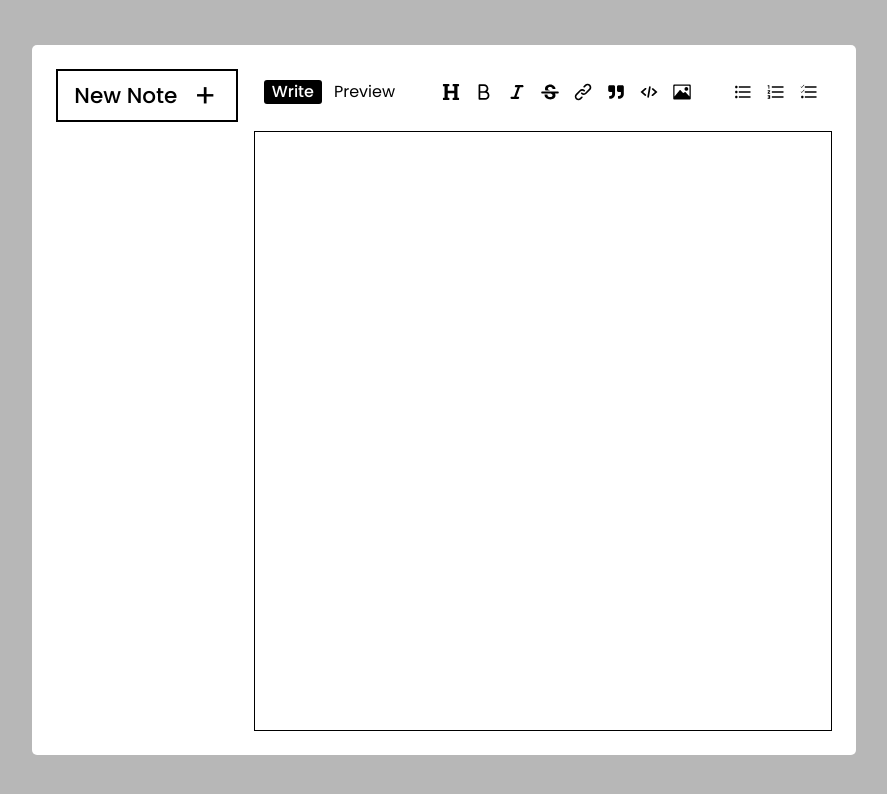
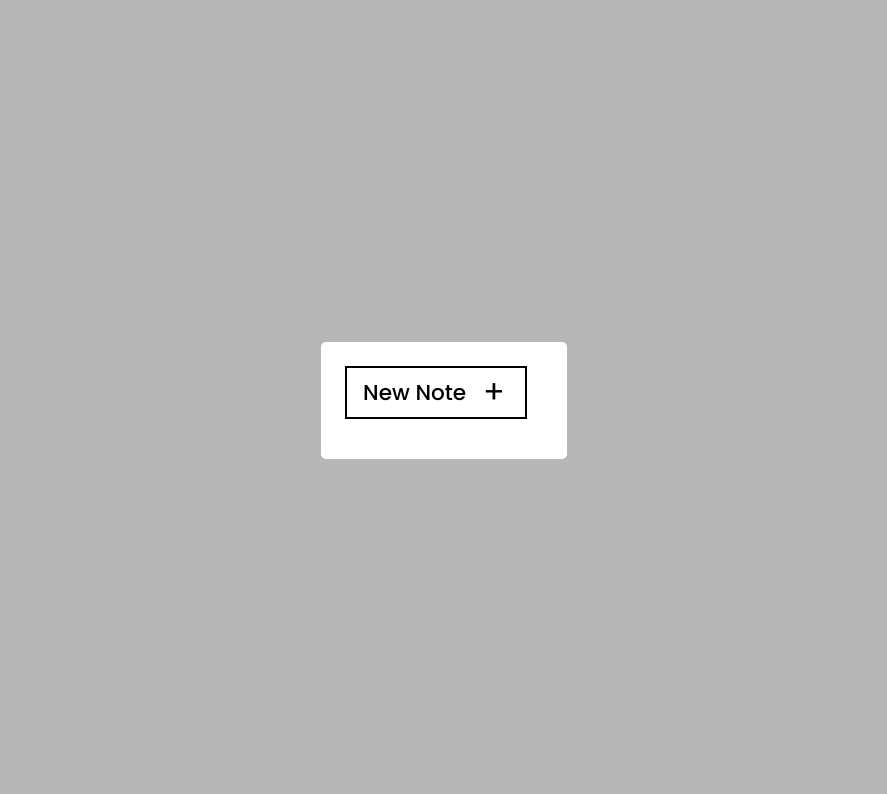
Before and after one commit to dev4ult/react-markdown-note-app, a React (Vite) app: page / in a window 1280 px wide. Shown: the top 794 px of the page, without its empty margins (196-1083 px from the left). Built offline with nearby package versions, Linux system fonts and the light colour scheme.

Commit message:
edit feature added

```diff
--- a/src/App.jsx
+++ b/src/App.jsx
@@ -73,7 +73,11 @@ function App() {
 
   function handleKey(e) {
     if (e.key == 'Enter') {
+      if (e.target.className === 'input-edit-title') {
+        editTabTitle();
+      } else {
         addNote();
+      }
     }
   }
 
@@ -102,6 +106,22 @@ function App() {
     }
   }
 
+  const [editTabMode, setEditTabMode] = useState(false);
+
+  function editTabTitle() {
+    setEditTabMode((prevMode) => {
+      if (prevMode && inputTextVal !== '') {
+        setNotes((prevNotes) => {
+          prevNotes[selectedIndex()].title = inputTextVal;
+          return [...prevNotes];
+        });
+        setInputTextVal('');
+      }
+
+      return !prevMode;
+    });
+  }
+
   function deleteNote() {
     setNotes((prevNotes) => {
       const newNotes = prevNotes;
@@ -124,15 +144,28 @@ function App() {
       <li key={id}>
         {selected ? (
           <div className="note-tab-title btn-selected">
-            {title}
+            {editTabMode ? (
+              <>
+                <input type="text" className="input-edit-title" onChange={handleChange} onKeyDown={handleKey} value={inputTextVal} />
+                <button type="button" className="edit-tab-btn cursor-pointer" onClick={editTabTitle}>
+                  <img src="./src/assets/check.svg" alt="Check Button" />
+                </button>
+              </>
+            ) : (
+              title
+            )}
+            {editTabMode ? (
+              ''
+            ) : (
               <div>
                 <button type="button" className="edit-tab-btn cursor-pointer">
-                <img src="./src/assets/edit.svg" alt="Edit Button" />
+                  <img src="./src/assets/edit.svg" alt="Edit Button" onClick={editTabTitle} />
                 </button>
                 <button type="button" className="edit-tab-btn cursor-pointer" onClick={deleteNote}>
                   <img src="./src/assets/delete.svg" alt="Delete Button" />
                 </button>
               </div>
+            )}
           </div>
         ) : (
           <button type="button" className="note-tab-title cursor-pointer" onClick={toggleSelect} id={id}>
@@ -147,17 +180,16 @@ function App() {
     const { value } = e.target;
     setTextNote(value);
     setNotes((prevNotes) => {
-      const newNotes = prevNotes;
-      newNotes[selectedIndex()].text = value;
-      return [...newNotes];
+      prevNotes[selectedIndex()].text = value;
+      return [...prevNotes];
     });
   }
 
-  function showConfirmDelete() {
-    setModalType('confirm-delete');
-    setModal(<Modal title="Confirm Delete" desc="Are you sure you want to delete this note?" onClickAccept={deleteNote} btnAcceptModalText="Delete" setShowHandle={setShow} btnHideModalText="Cancel" />);
-    setShow(true);
-  }
+  // function showConfirmDelete() {
+  //   setModalType('confirm-delete');
+  //   setModal(<Modal title="Confirm Delete" desc="Are you sure you want to delete this note?" onClickAccept={deleteNote} btnAcceptModalText="Delete" setShowHandle={setShow} btnHideModalText="Cancel" />);
+  //   setShow(true);
+  // }
 
   useEffect(() => {
     const textArea = document.querySelector('textarea');
@@ -165,9 +197,8 @@ function App() {
       const { value } = textArea;
 
       setNotes((prevNotes) => {
-        const newNotes = prevNotes;
-        newNotes[selectedIndex()].text = value;
-        return newNotes;
+        prevNotes[selectedIndex()].text = value;
+        return [...prevNotes];
       });
     }
   }, [textNote]);
@@ -205,9 +236,9 @@ function App() {
 
   return (
     <div className="App">
-      <aside>
+      <aside className={notes.length !== 0 ? 'mr-1rem' : ''}>
         <button
-          className="heading cursor-pointer"
+          className={'heading cursor-pointer' + (notes.length !== 0 ? ' mb-1rem' : '')}
           type="button"
           onClick={function () {
             setModalType('new-note-form');
@@ -217,7 +248,6 @@ function App() {
           <h1 className="title-heading">New Note</h1>
           <div className="btn-show-modal">+</div>
         </button>
-
         {show &&
           (modalType === 'new-note-form' ? (
             <Modal
@@ -236,7 +266,7 @@ function App() {
           ))}
         <ul>{noteList}</ul>
       </aside>
-      <Notes handleNoteChange={handleNoteChange} textNote={textNote} handleFont={fontEditorClicked} />
+      {notes.length === 0 ? '' : <Notes handleNoteChange={handleNoteChange} textNote={textNote} handleFont={fontEditorClicked} />}
     </div>
   );
 }
```
Lines whose indentation alone changed are shown as unchanged.
